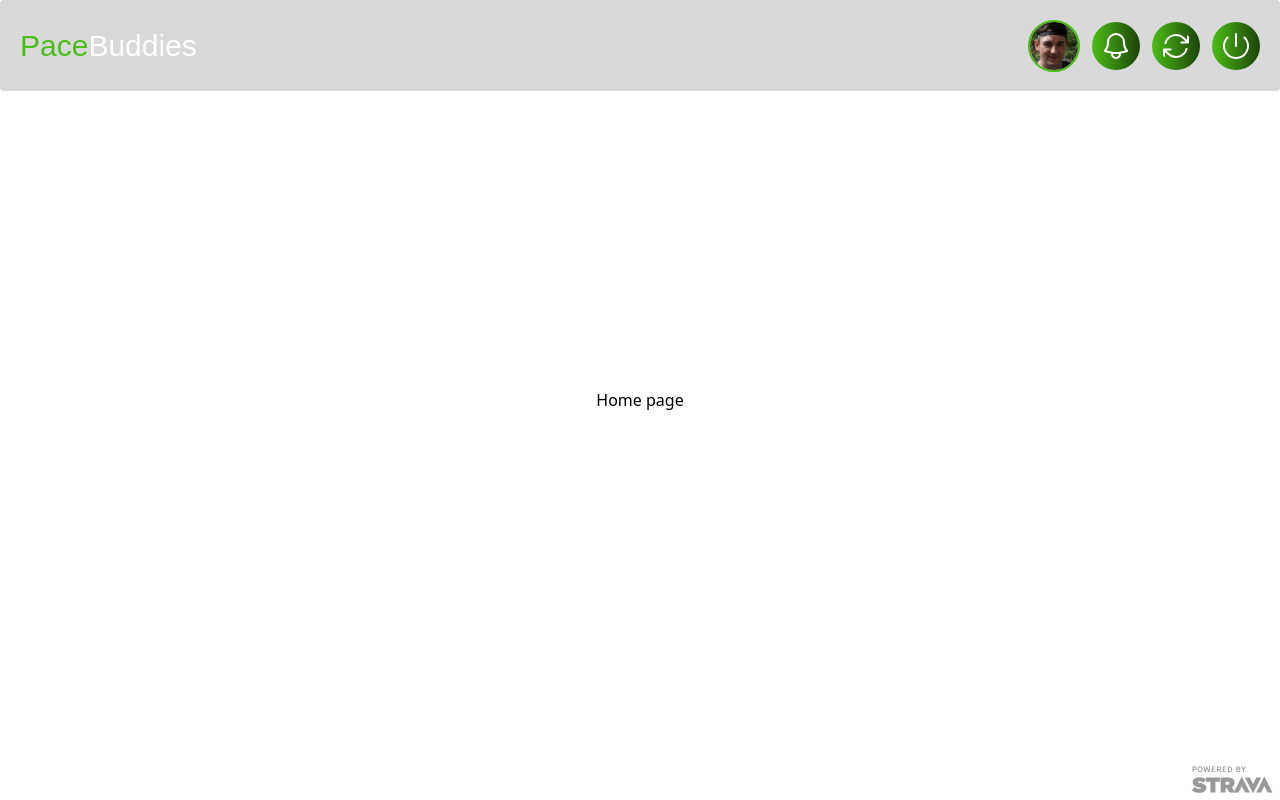
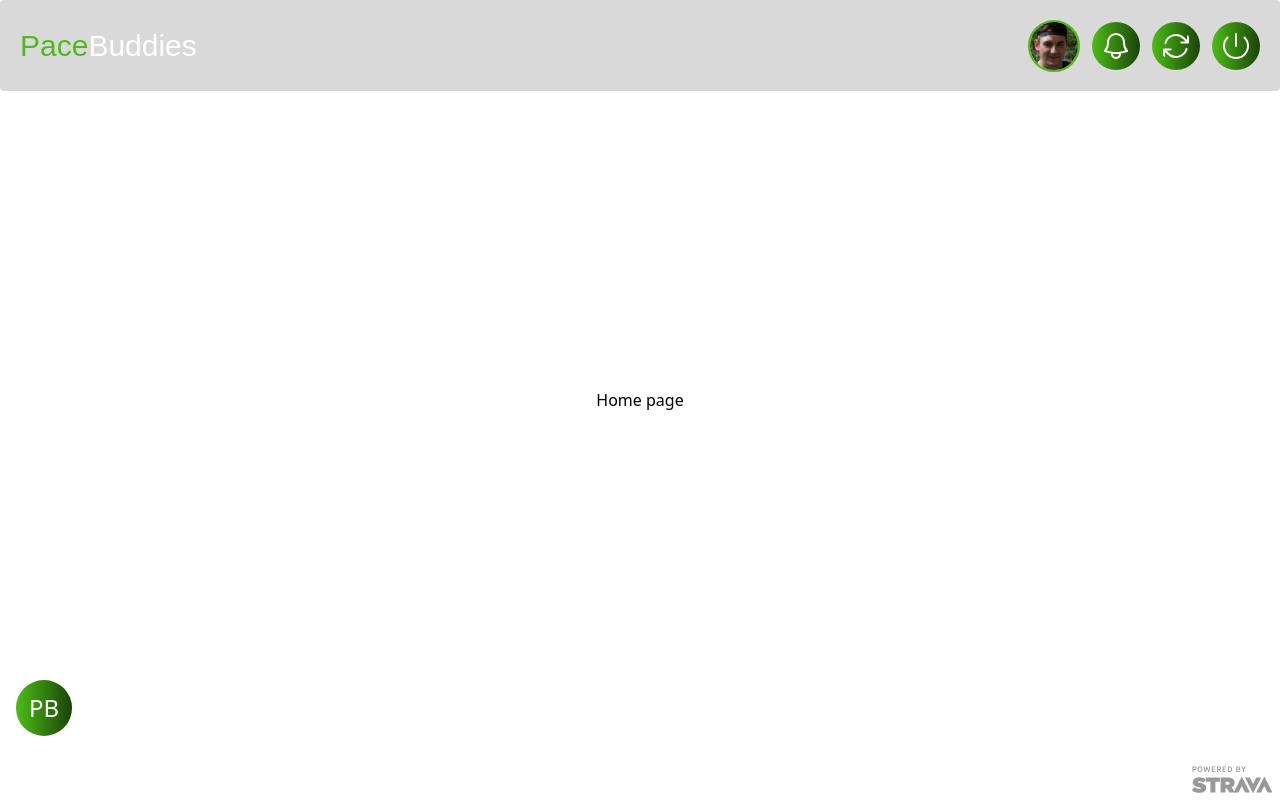
Before and after one commit to pacebuddies/Frontend, a Next.js app: page /home in a window 1280 px wide. Built offline with nearby package versions, Linux system fonts and the light colour scheme; no server answers.

Commit message:
Added RecommendationsButton

```diff
--- /dev/null
+++ b/src/components/RecommendationsButton.tsx
@@ -0,0 +1,17 @@
+const RecommendationsButton = () => {
+  return (
+    <>
+      {/* eslint-disable-next-line tailwindcss/no-custom-classname */}
+      <div className="group/button fixed bottom-16 left-4 inline-flex h-14 w-auto items-center">
+        <span className=" absolute z-20 flex h-full w-14 cursor-pointer items-center justify-center rounded-full bg-gradient-to-r from-pb-green to-pb-dark-green text-2xl text-white">
+          PB
+        </span>
+        <span className="relative z-10 ml-0 flex h-full w-0 cursor-pointer items-center overflow-hidden whitespace-nowrap rounded-full bg-pb-gray pl-14 text-black transition-all duration-300 ease-in-out group-hover/button:ml-2 group-hover/button:w-full group-hover:w-full group-hover/button:pr-4">
+          Find your buddy
+        </span>
+      </div>
+    </>
+  );
+};
+
+export default RecommendationsButton;
--- a/src/pages/home.tsx
+++ b/src/pages/home.tsx
@@ -6,6 +6,7 @@ import StravaWatermark from '../components/StravaWatermark';
 import TopNavBar from '../components/TopNavBar';
 import stravaApi from '../instances/axiosConfigured';
 import { IAthlete } from '../interfaces';
+import RecommendationsButton from "../components/RecommendationsButton";
 
 const Home: NextPage = () => {
   const [athlete, setAthlete] = useState<IAthlete | null>(null);
@@ -41,6 +42,7 @@ const Home: NextPage = () => {
           {isLoaded && <SummaryBarChart athlete={athlete!.activity_stats} />}
         </div>
       </div>
+      <RecommendationsButton />
       <StravaWatermark />
     </>
   );
```
